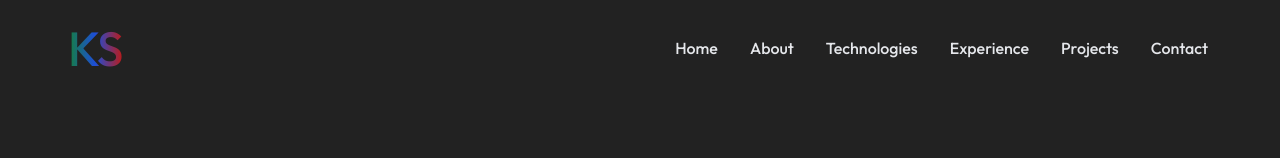
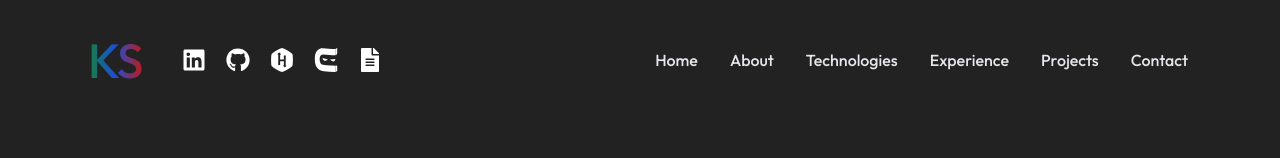
Before and after one commit to Szkrishna/My-Portfolio, a React (Vite) app: page / in a window 1280 px wide. Shown: the top 158 px of the page. Built offline with nearby package versions, Linux system fonts and the light colour scheme.

Commit message:
Miscellaneous changes

```diff
--- a/src/components/Contacts.jsx
+++ b/src/components/Contacts.jsx
@@ -11,11 +11,11 @@ const Contacts = () => {
   return (
     <div className="mb-8">
       <motion.h2 whileInView={{ opacity: 1, y: 0 }} initial={{ opacity: 0, y: -100 }} transition={{ duration: 1 }}
-        className="mb-12 text-center text-4xl font-bold">
+        className="mb-8 text-center text-4xl font-bold">
         Get in Touch
       </motion.h2>
 
-      <div className="my-4 flex items-center justify-center gap-4 text-2xl text-white">
+      {/* <div className="my-4 flex items-center justify-center gap-4 text-2xl text-white">
         <Link to="https://www.linkedin.com/in/krishna-singh-5a2244196/" target="_blank" data-tooltip-id="linkedin">
           <FaLinkedin />
         </Link>
@@ -40,7 +40,7 @@ const Contacts = () => {
           <FaFileAlt />
         </Link>
         <Tooltip id="cv" place="top" content="Download CV" style={{ fontSize: "16px" }} />
-      </div>
+      </div> */}
 
       <div className="max-w-3xl mx-auto text-center">
         <motion.p whileInView={{ opacity: 1, x: 0 }} initial={{ opacity: 0, x: -100 }} transition={{ duration: 1.5 }}
--- a/src/components/Hero.jsx
+++ b/src/components/Hero.jsx
@@ -13,7 +13,7 @@ const container = (delay) => ({
 })
 const Hero = () => {
     return (
-        <div className="border-b border-neutral-300 lg:mt-[60px]">
+        <div className="border-b border-neutral-300 lg:mt-[80px]">
             <div className="flex flex-wrap lg:py-[100px] lg:px-[180px]">
                 <div className="w-full lg:w-1/2">
                     <div className="flex flex-col items-center lg:items-start">
--- a/src/components/Navbar.jsx
+++ b/src/components/Navbar.jsx
@@ -1,18 +1,44 @@
 import React from 'react';
-// import { FaLinkedin, FaGithub, FaHackerrank, FaFileAlt } from "react-icons/fa";
-// import { SiCodingninjas } from "react-icons/si";
-// import { Link } from 'react-router-dom';
-// import { Tooltip } from "react-tooltip";
+import { FaLinkedin, FaGithub, FaHackerrank, FaFileAlt } from "react-icons/fa";
+import { SiCodingninjas } from "react-icons/si";
+import { Link } from 'react-router-dom';
+import { Tooltip } from "react-tooltip";
 
 const Navbar = () => {
   return (
-    <nav className="marker:mb-20 flex items-center justify-between py-6 lg:px-[60px]"
+    <nav className="marker:mb-20 flex items-center justify-between py-8 lg:px-[80px]"
       style={{ "position": "fixed", "background": "rgb(34, 34, 34)", "minWidth": "-webkit-fill-available", "zIndex": "2" }}>
       <div className="flex flex-shrink-0 items-center">
         <div className="mx-2 w-auto">
           <p className="text-5xl font-medium bg-gradient-to-r from-green-700 to-red-700 via-blue-700 bg-clip-text text-transparent tracking-tight">
             KS
           </p>
+        </div>
+        <div className="ml-8 my-4 flex items-center justify-center gap-5 text-2xl text-white">
+          <Link to="https://www.linkedin.com/in/krishna-singh-5a2244196/" target="_blank" data-tooltip-id="linkedin">
+            <FaLinkedin />
+          </Link>
+          <Tooltip id="linkedin" place="bottom" content="LinkedIn" style={{ fontSize: "16px" }} />
+
+          <Link to="https://github.com/Szkrishna" target="_blank" data-tooltip-id="github">
+            <FaGithub />
+          </Link>
+          <Tooltip id="github" place="bottom" content="GitHub" style={{ fontSize: "16px" }} />
+
+          <Link to="https://www.hackerrank.com/profile/krisnas9792" target="_blank" data-tooltip-id="hackerrank">
+            <FaHackerrank />
+          </Link>
+          <Tooltip id="hackerrank" place="bottom" content="HackerRank" style={{ fontSize: "16px" }} />
+
+          <Link to="https://www.naukri.com/code360/profile/0cc282c5-cc07-4aa1-92fd-e827575a2843" target="_blank" data-tooltip-id="coding-ninjas">
+            <SiCodingninjas />
+          </Link>
+          <Tooltip id="coding-ninjas" place="bottom" content="Coding Ninjas" style={{ fontSize: "16px" }} />
+
+          <Link to="https://drive.google.com/file/d/1je0PiGzCMeypxA6B3zgIvIbW19gt8NI1/view?usp=sharing" target="_blank" data-tooltip-id="cv">
+            <FaFileAlt />
+          </Link>
+          <Tooltip id="cv" place="bottom" content="Download CV" style={{ fontSize: "16px" }} />
         </div>
       </div>
 
```
